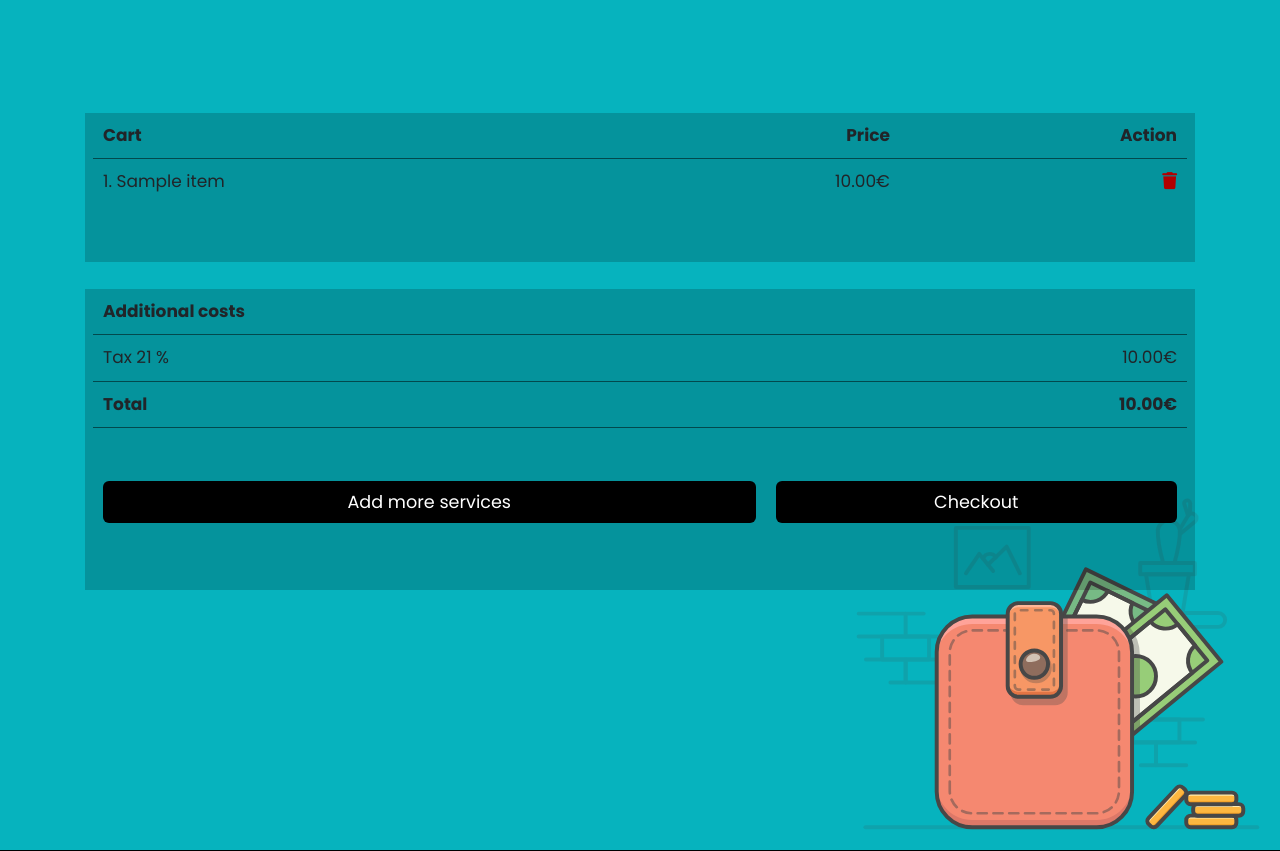
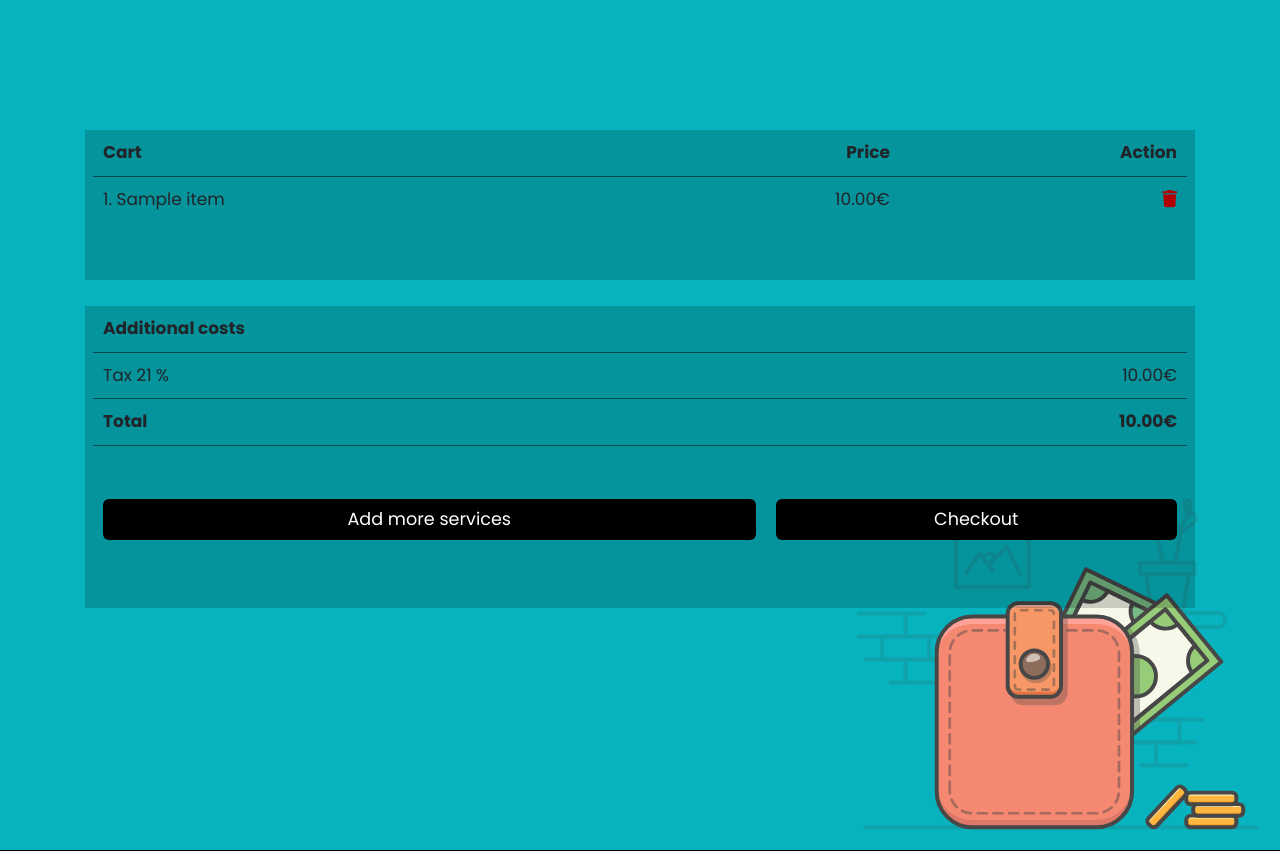
Before and after one commit to D1ang/Silkscreenservice, a Django app: template orders/templates/orders/cart.html in a window 1280 px wide. Shown: the top 851 px of the page. Run offline with Django 3.2, Linux system fonts and the light colour scheme; tables that the repository leaves empty hold one stand-in row (values such as "Sample post"); the template is opened without the code that fills it: values that come from a table or form of the project are taken from there, most other values are stand-ins (such as "Sample title", 1, 10 or a date in 2020); parts of the project's set-up code (start-up, migrations or seed data) failed here and were passed over; some libraries are stand-ins or nearby versions.

Commit message:
Increased whitespace between content and navbar

```diff
--- a/orders/templates/orders/cart.html
+++ b/orders/templates/orders/cart.html
@@ -5,8 +5,8 @@
 
 <!--Cart-->
 <section id="cart">
-  <div class="container">
-    <div class="cart-container mt-5">
+  <div class="container pt-3">
+    <div class="cart-container mt-5 ">
       <table class="nowrap table table-sm height-fix">
         <thead>
           <tr>
--- a/orders/templates/orders/checkout.html
+++ b/orders/templates/orders/checkout.html
@@ -6,7 +6,7 @@
 
 <!--Checkout-->
 <section id="cart">
-  <div class="container">
+  <div class="container pt-3">
 
     <div class="cart-container mt-5">
       <div class="row">
--- a/orders/templates/orders/payment.html
+++ b/orders/templates/orders/payment.html
@@ -6,7 +6,7 @@
 
 <!--Checkout-->
 <section id="cart">
-  <div class="container">
+  <div class="container pt-3">
     <div class="cart-container mt-5">
       <table class="nowrap table table-sm height-fix">
         <thead>
```
